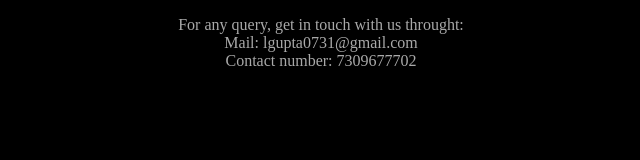
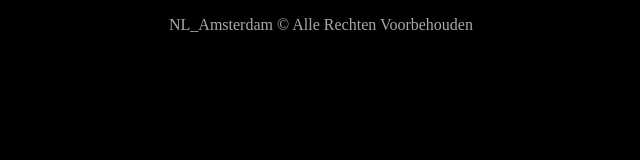
Before and after one commit to nlamsterdam/blog-website, a plain HTML site: page footer.html in a window 1280 px wide. Shown: the whole page, without its empty margins (319-959 px from the left). Drawn offline with Linux system fonts and the light colour scheme.

Commit message:
Update footer.html

```diff
--- a/footer.html
+++ b/footer.html
@@ -3,9 +3,7 @@
     <body bgcolor = "black">
         <font Color = "darkgrey">
             <p Align = "Center">
-                For any query, get in touch with us throught:<br>
-                Mail: lgupta0731@gmail.com<br>
-                Contact number: 7309677702
+               NL_Amsterdam © Alle Rechten Voorbehouden
             </p>
         </font>
     </body>
```
